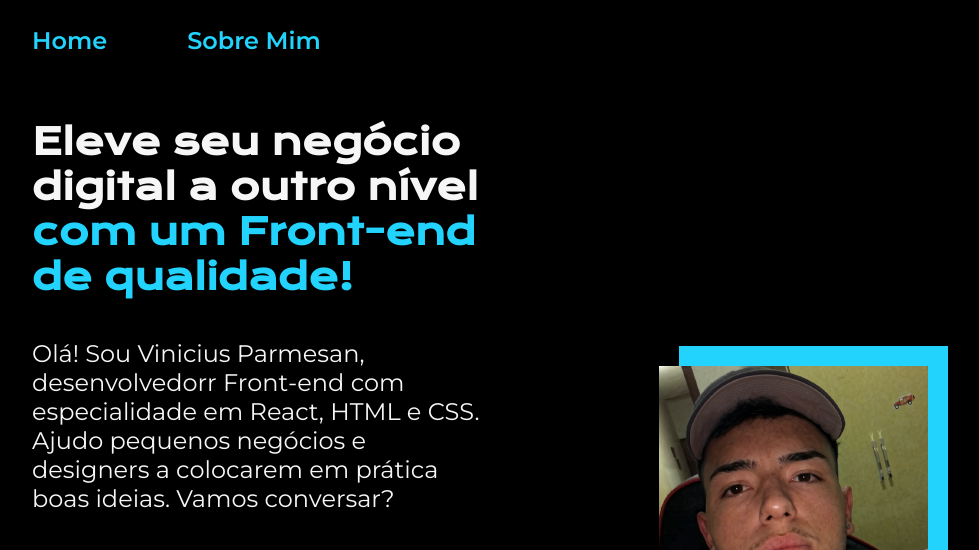
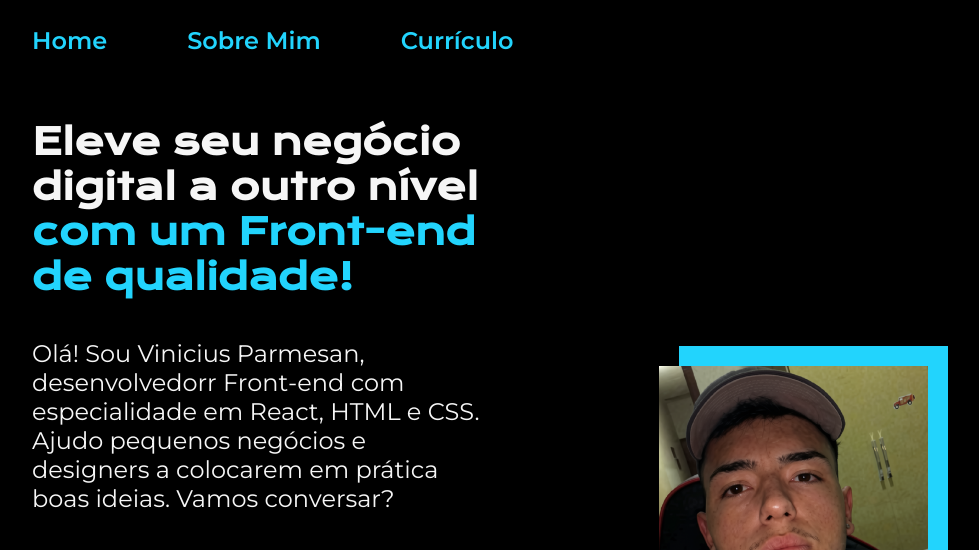
Before and after one commit to viniparmesan/portifolio, a plain HTML site: page index.html in a window 1280 px wide. Shown: the top 550 px of the page, without its empty margins (160-1139 px from the left). Drawn offline with nearby package versions, Linux system fonts and the light colour scheme.

Commit message:
Add files via upload

```diff
--- a/index.html
+++ b/index.html
@@ -11,6 +11,7 @@
         <nav class="cabecalho__menu">
             <a class="cabecalho__menu__link" href="home.html">Home</a>
             <a class="cabecalho__menu__link" href="sobremim.html">Sobre Mim</a>
+            <a class="cabecalho__menu__link" href="curriculo.html">Currículo</a>
         </nav>
     </header>
     <main class="apresentacao">
```
